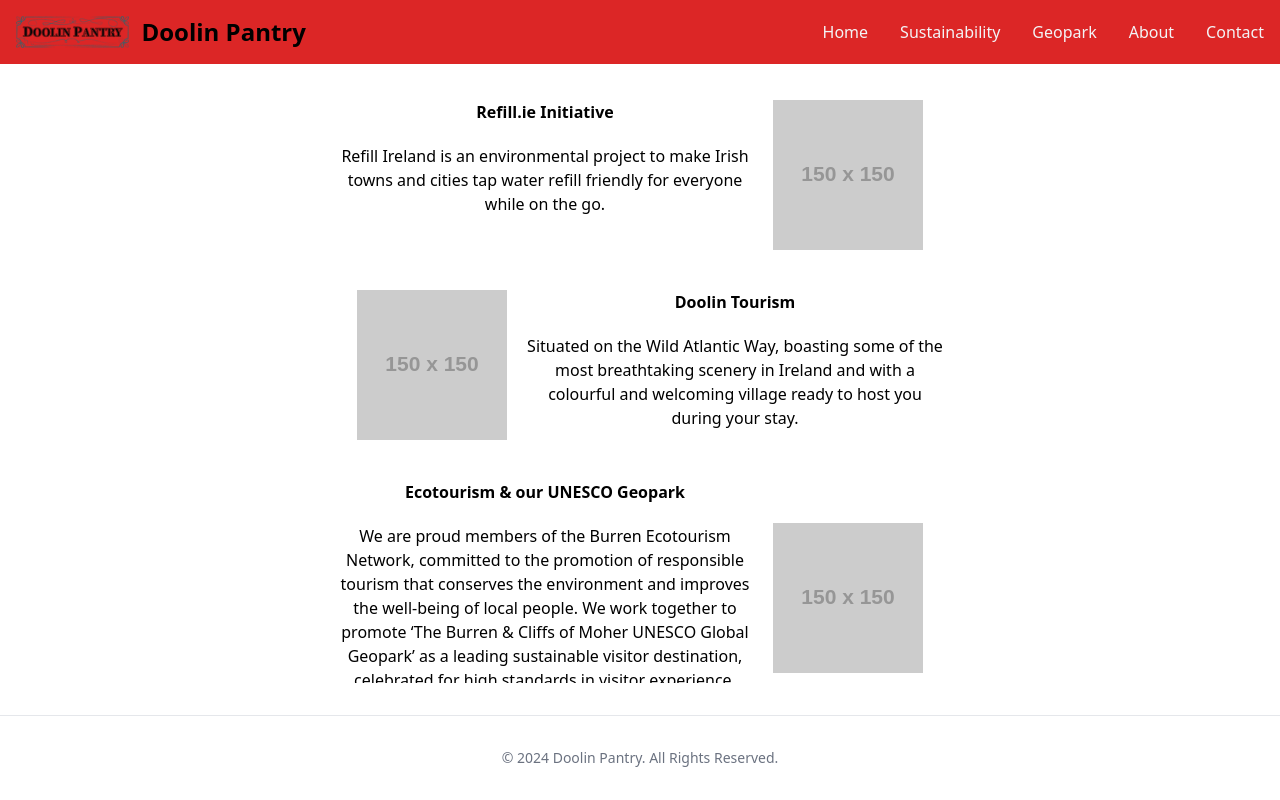
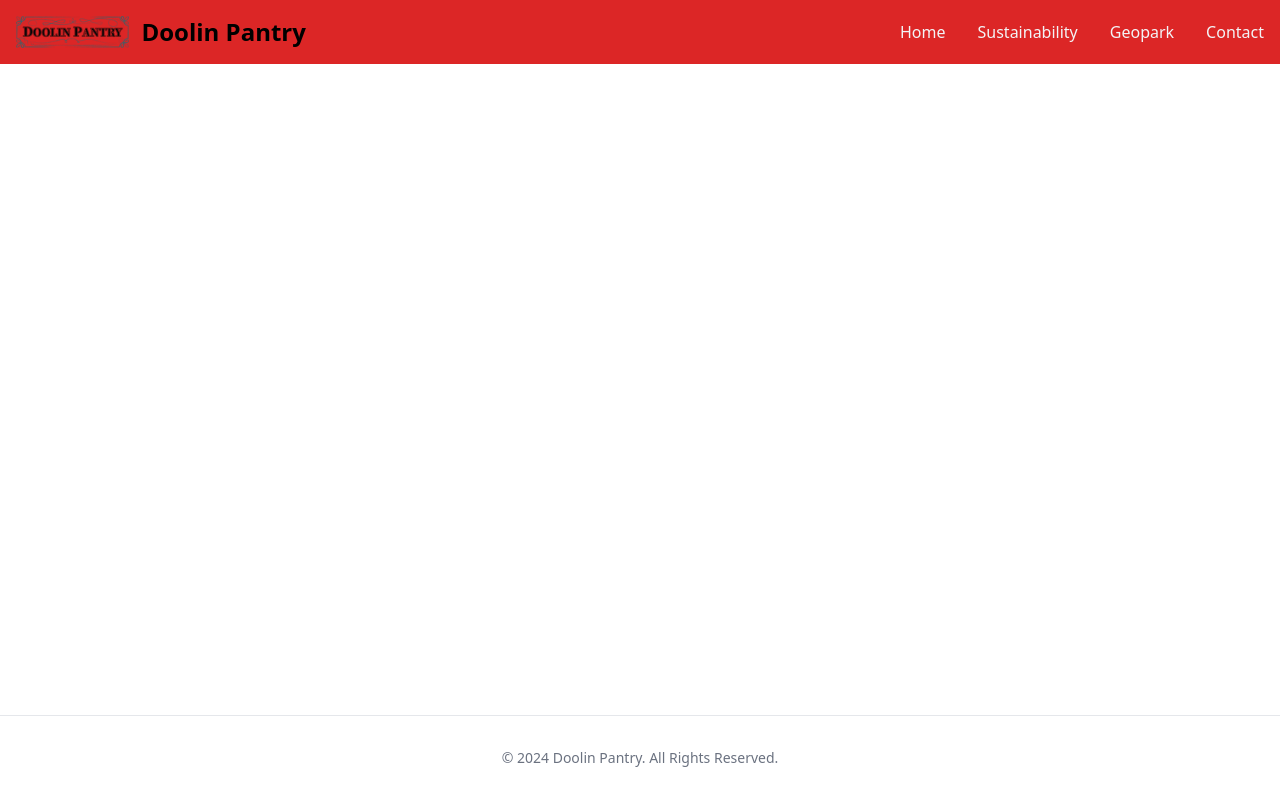
Before and after one commit to JoshuaDotExe/doolinpantry_ie, a React (Create React App) app: page /about in a window 1280 px wide. Built offline with nearby package versions, Linux system fonts and the light colour scheme.

Commit message:
added contact details and removed about page

```diff
--- a/src/App.js
+++ b/src/App.js
@@ -3,7 +3,6 @@
 import './App.css';
 
 import Home from "./pages/Home"
-import About from "./pages/About"
 import Geopark from "./pages/Geopark"
 import Sustainability from "./pages/Sustainability"
 import Contact from "./pages/Contact"
@@ -18,7 +17,6 @@
       <main className='flex h-full relative overflow-y-auto no-scrollbar'>
           <Routes>
             <Route exact path="/" element={<Home/>} />
-            <Route path="/about" element={<About/>} />
             <Route path="/sustainability" element={<Sustainability/>} />
             <Route path="/geopark" element={<Geopark/>} />
             <Route path="/contact" element={<Contact/>} />
--- a/src/components/Navbar.js
+++ b/src/components/Navbar.js
@@ -23,10 +23,6 @@
         {
             link : "/geopark",
             text : "Geopark"
-        },
-        {
-            link : "/about",
-            text : "About"
         },
         {
             link : "/contact",
--- a/src/pages/About.js
+++ /dev/null
@@ -1,47 +0,0 @@
-import React from 'react'
-import AlternatingText from './components/AlternatingText'
-
-const About = () => {
-
-  const content = [
-    {
-      title: "Refill.ie Initiative",
-      text: "Refill Ireland is an environmental project to make Irish towns and cities tap water refill friendly for everyone while on the go.",
-      image: "https://via.placeholder.com/150",
-      buttons: []
-    },
-    {
-      title: "Doolin Tourism",
-      text: "Situated on the Wild Atlantic Way, boasting some of the most breathtaking scenery in Ireland and with a colourful and welcoming village ready to host you during your stay.",
-      image: "https://via.placeholder.com/150",
-      buttons: []
-    },
-    {
-      title: "Ecotourism & our UNESCO Geopark",
-      text: "We are proud members of the Burren Ecotourism Network, committed to the promotion of responsible tourism that conserves the environment and improves the well-being of local people. We work together to promote ‘The Burren & Cliffs of Moher UNESCO Global Geopark’ as a leading sustainable visitor destination, celebrated for high standards in visitor experience, conservation & learning.",
-      image: "https://via.placeholder.com/150",
-      buttons: []
-    },
-    {
-      title: "Environmental Policy for Doolin Pantry",
-      text: "The staff and management of the Doolin Pantry are committed to our Environmental Policy and Plan.  This plan aims to reduce our carbon footprint by reducing our water and energy consumption and reducing our waste production and increase our level of recycling further, without impacting on the enjoyment of our customers.",
-      image: "https://via.placeholder.com/150",
-      buttons: []
-    },
-    {
-      title: "Burren Ecotourism Network",
-      text: "The Burren Ecotourism Network (the B.E.N.) is a membership organisation embedded in a sustainable tourism ethos.  It was formally established in 2011.",
-      image: "https://via.placeholder.com/150",
-      buttons: []
-    },
-    // Add more objects as needed
-  ];
-
-  return (
-    <div className='flex relative p-4 text-center'>
-      <AlternatingText content={content}></AlternatingText>
-    </div>
-  )
-}
-
-export default About
--- a/src/pages/Contact.js
+++ b/src/pages/Contact.js
@@ -6,15 +6,11 @@
       <section class="">
         <div class="py-8 lg:py-16 px-4 mx-auto max-w-screen-md">
             <h2 class="mb-4 text-4xl tracking-tight font-extrabold text-center text-gray-700">Contact Us</h2>
-            <p class="mb-8 lg:mb-16 font-light text-center text-gray-500 text-xl">Thank you for visiting! We hope that you have found what you needed on our website. If not, please feel free to contact us using any of the methods below!</p>
+            <p class="mb-8 lg:mb-16 font-light text-center text-gray-500 text-xl">Thank you for visiting! We hope that you have found what you needed on our website. If not, please feel free to contact us using our email address below!</p>
             <div class="space-y-8">
               <div className='flex flex-row justify-center'>
                 <div class="block mb-2 text-m font-medium text-gray-700"><b>Our Email : </b></div>
-                <div class="block pl-5 mb-2 text-m font-medium text-gray-700">testemailaddress@test.test</div>
-              </div>
-              <div className='flex flex-row justify-center'>
-                <div class="block mb-2 text-m font-medium text-gray-700"><b>Another Email : </b></div>
-                <div class="block pl-5 mb-2 text-m font-medium text-gray-700">testemailaddress@test.test</div>
+                <div class="block pl-5 mb-2 text-m font-medium text-gray-700">karen@stonecutterskitchen.com</div>
               </div>
             </div>
         </div>
```
